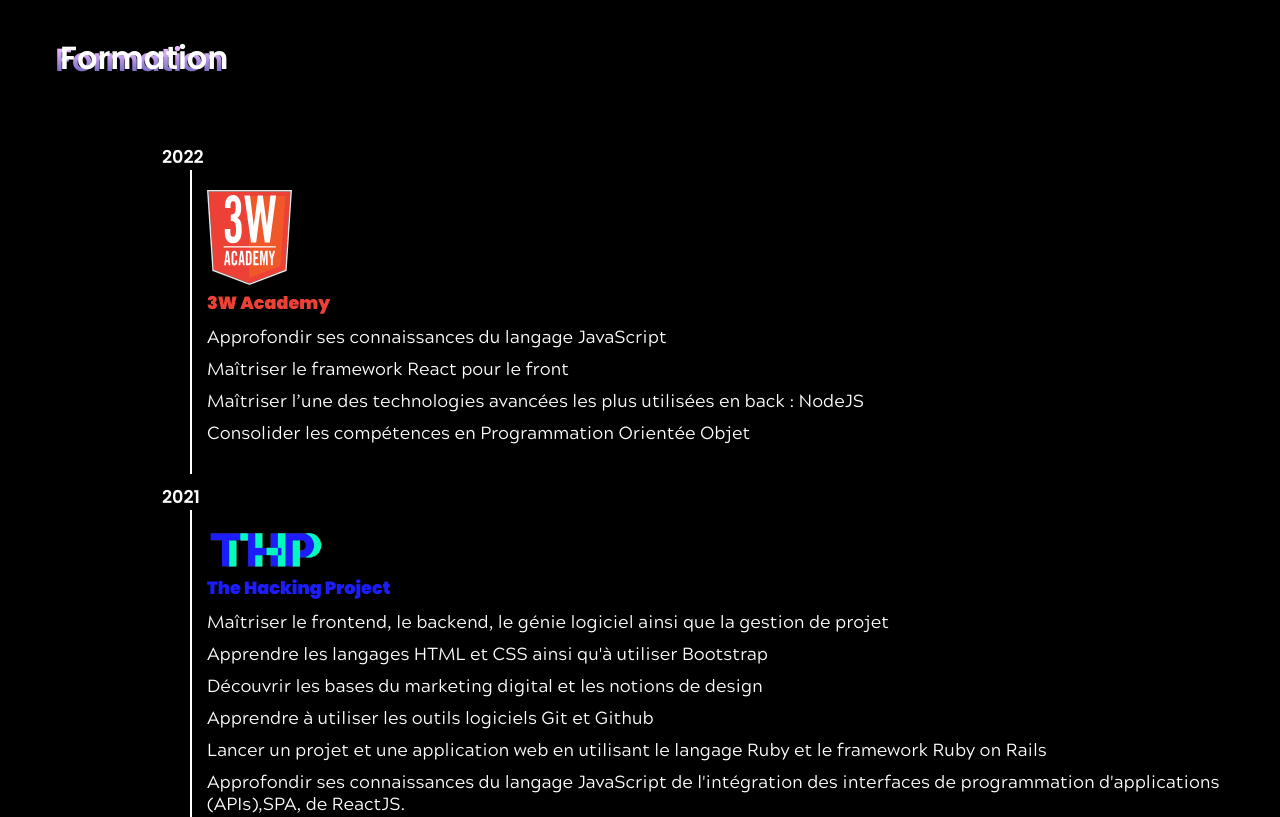
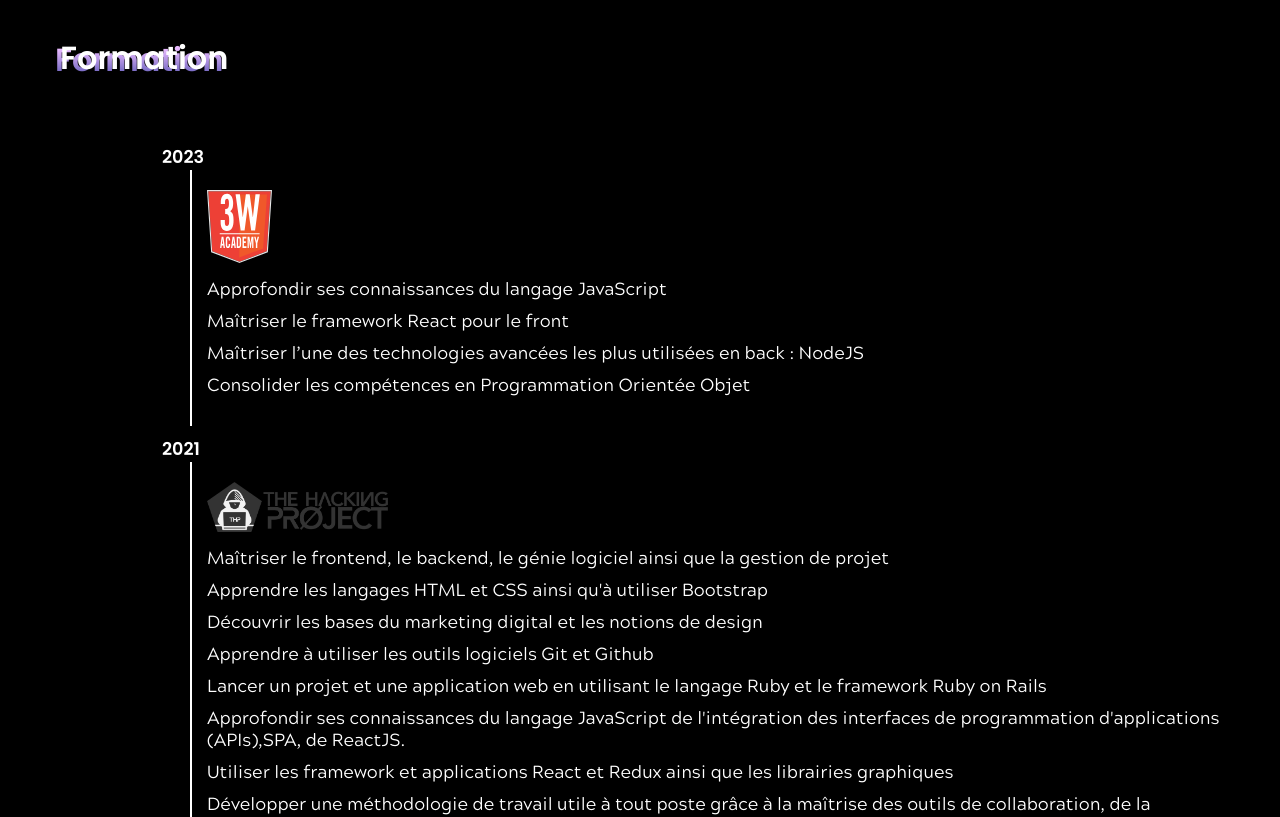
Before and after one commit to Nekall/personal-site, a React (Create React App) app: page / in a window 1280 px wide. Shown: the part 1540-2357 px from the top of the page. Built offline with nearby package versions, Linux system fonts and the light colour scheme.

Commit message:
feat: update thp logo

```diff
--- a/src/pages/Home/index.jsx
+++ b/src/pages/Home/index.jsx
@@ -14,7 +14,7 @@ import mail from "../../assets/images/mail.svg";
 import css3 from "../../assets/images/technologies/css3.svg";
 import sass from "../../assets/images/technologies/sass.svg";
 import github from 'assets/images/social-networks/github.svg';
-import thp from "assets/images/thp.png";
+import thp from "assets/images/the-hacking-project-logo.webp";
 import threew from "assets/images/3w-academy.svg";
 import me from "../../assets/images/me-v2.png";
 import meTransparent from "../../assets/images/me-transparent.png";
@@ -71,9 +71,8 @@ const Home=()=>{
           <h2 className="title">Formation</h2>
         </div>
         <div className="formation">
-          <p className="date">2022</p>
+          <p className="date">2023</p>
           <a target="_blank" rel="noopener noreferrer" href="https://3wa.fr/"><img className="logo-3w" src={threew} alt="logo 3w Academy"/></a>
-          <p className="threew-name">3W Academy</p>
           <ul>
             <li>Approfondir ses connaissances du langage JavaScript</li>
             <li>Maîtriser le framework React pour le front</li>
@@ -82,7 +81,6 @@ const Home=()=>{
           </ul>
           <p className="date">2021</p>
           <a target="_blank" rel="noopener noreferrer" href="https://www.thehackingproject.org/"><img className="logo-thp" src={thp} alt="logo the hacking project"/></a>
-          <p className="thp-name">The Hacking Project</p>
           <ul>
             <li>Maîtriser le frontend, le backend, le génie logiciel ainsi que la gestion de projet</li>
             <li>Apprendre les langages HTML et CSS ainsi qu'à utiliser Bootstrap</li>
@@ -119,14 +117,14 @@ const Home=()=>{
           <h2 className="title">Mes Réalisations</h2>
         </div>
         <div className="projects-columns">
-          <Link to="/notacine">
-            <img className="notalogo" src={notalogo} alt="logo notaciné"/>
+          <Link to="/silverfish-infesting-space">
+            <img className="silverlogo" src={silverlogo} alt="logo silverfish infesting space"/>
           </Link>
           <Link to="/ronincode">
             <img className="roninlogo" src={roninlogo} alt="logo ronincode"/>
           </Link>
-          <Link to="/silverfish-infesting-space">
-            <img className="silverlogo" src={silverlogo} alt="logo silverfish infesting space"/>
+          <Link to="/notacine">
+            <img className="notalogo" src={notalogo} alt="logo notaciné"/>
           </Link>
         </div>
       </div>
--- a/src/pages/Notacine/index.jsx
+++ b/src/pages/Notacine/index.jsx
@@ -13,7 +13,6 @@ const Notacine=()=>{
       <p className="project-title">Projet Notacine</p>
       <img className="notacine" src={notacine} alt="notacine"/>
       <p><a href="https://github.com/Day-101/NotaCine" target="_blank" rel="noopener noreferrer">Github du projet</a></p>
-      <p><a href="https://notacine.herokuapp.com/" target="_blank" rel="noopener noreferrer">Visiter le site ici !</a></p>
       <p className="project-description">Lorsque vous critiquez des films, vous devez prendre les évaluations très au sérieux. Cependant, nous pensons que la manière habituelle d'utiliser un chiffre pour évaluer un film est biaisée. C'est pourquoi nous avons créé NotaCine, un site web qui ne ressemble pas aux centaines d'autres services d'évaluation de films.</p>
     </div>
   )
--- a/src/style/main.scss
+++ b/src/style/main.scss
@@ -114,18 +114,10 @@ a{
     background-color: $color-black;
   }
   & .logo-thp{
-    height: 40px;
-  }
-  & .thp-name{
-    color: $thp-color;
-    font-family: 'Poppins Black', Impact, Arial;
+    height: 50px;
   }
   & .logo-3w{
-    width: 85px;
-  }
-  & .threew-name{
-    color: #ed4036;
-    font-family: 'Poppins Black', Impact, Arial;
+    width: 65px;
   }
   & ul{
     margin-bottom: 30px;
```
Also changed, not shown: src/assets/images/the-hacking-project-logo.webp (added).
